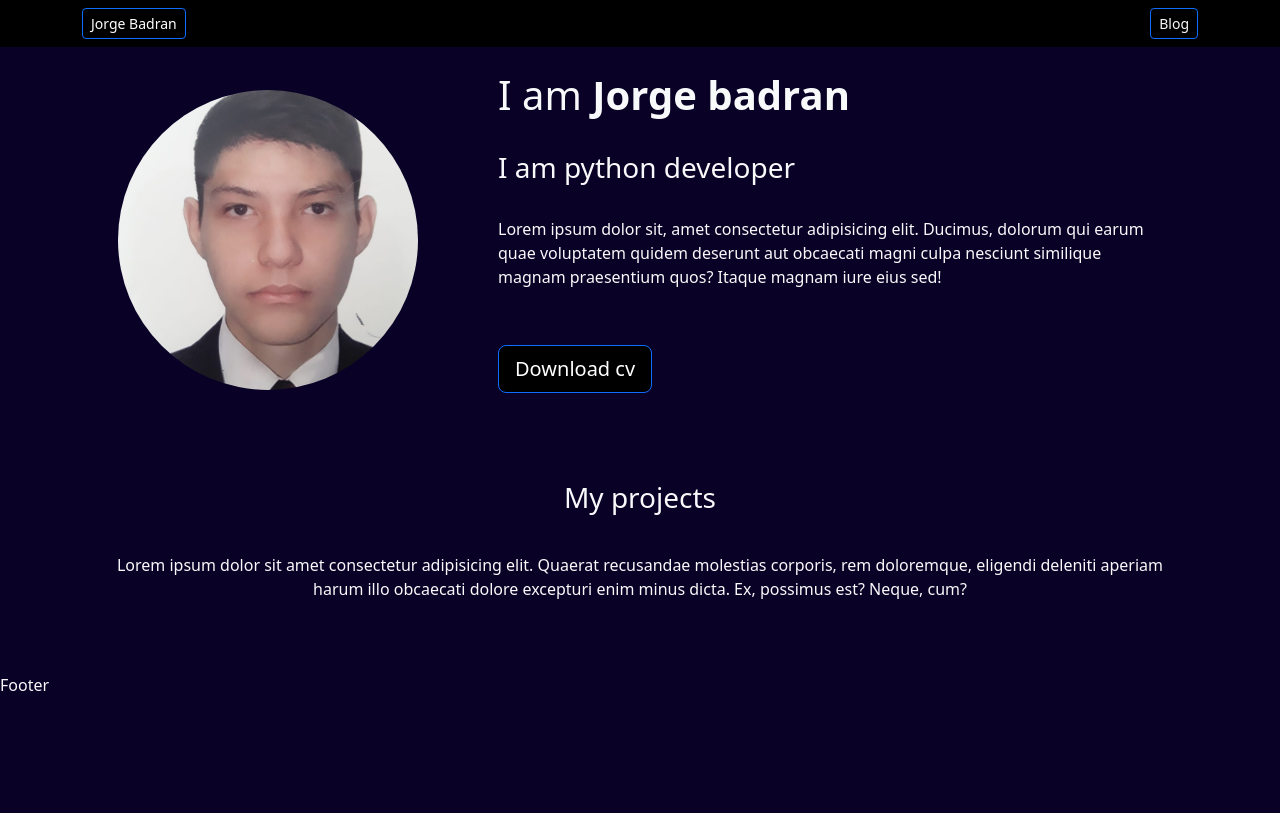
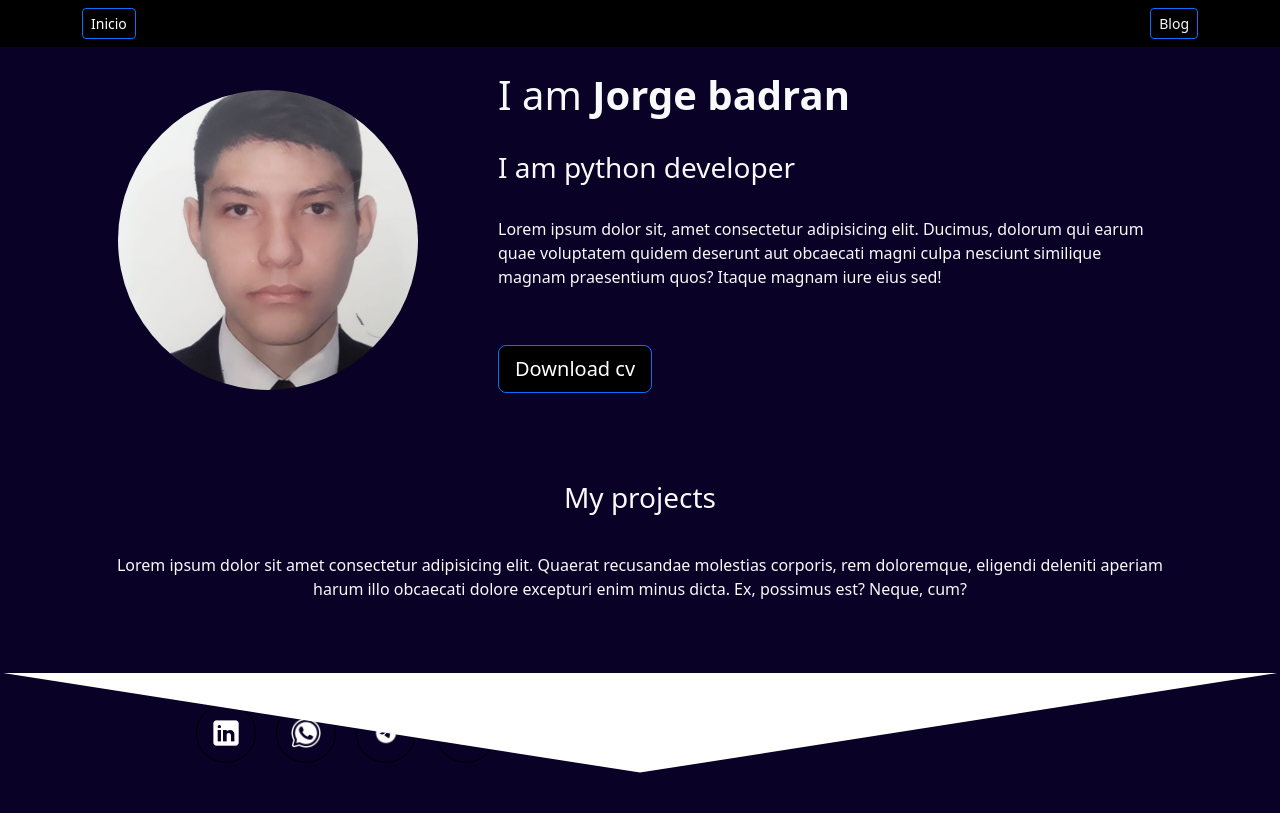
Before and after one commit to JorgeBadran/Portafolio, a Django app: page / in a window 1280 px wide. Before the commit the page ends 691 px from the top, so only its background shows below. Run offline with Django 4.2, Linux system fonts and the light colour scheme; data that the repository does not hold is empty.

Commit message:
Agrego footer de la pagina

```diff
--- a/portafolio/static/main.css
+++ b/portafolio/static/main.css
@@ -16,3 +16,74 @@ header {
 .text-container {
     padding: 0 2rem;
 }
+
+/* Footer */
+
+.footer{
+    position: relative;
+    --padding-container: 160px 0 50px ;
+
+}
+
+
+.footer::before{
+    content: "";
+    position: absolute;
+    width: 100%;
+    height: 100px;
+    background: #fff;
+    top: 0;
+    left: 0;
+    clip-path: polygon(0 0, 100% 0, 50% 100%);
+
+}
+
+.footer__contact{
+    display: grid;
+    grid-template-columns: repeat(2, 1fr);
+    gap: 20px;
+    place-items: center;
+    margin-bottom: 30px;
+}
+
+.footer__copy{
+    margin: 20px 0;
+    font-weight: 300;
+}
+
+.footer__social{
+    display: flex;
+    padding-top: 30px;
+    flex-wrap: wrap;
+}
+
+.footer__link{
+    width: 60px;
+    height: 60px;
+    border: 1px solid #000;
+    border-radius: 50%;
+    margin-right: 20px;
+    margin-bottom: 20px;
+    display: flex;
+    justify-content: center;
+    align-items: center;
+}
+
+.footer__icon{
+    width: 30px;
+}
+
+
+.footer__picture{
+    margin: 0;
+}
+
+.footer__img{
+    width: 100%;
+}
+
+.footer__copyright{
+    padding-top: 30px;
+    border-top: 2px solid #918484;
+    text-align: center;
+}
--- a/portafolio/templates/layout.html
+++ b/portafolio/templates/layout.html
@@ -15,15 +15,19 @@
     </head>
     <body class="text-light" >
 
-        {% include "partials/navbar.html" %}
+        <main>
+            {% include "partials/navbar.html" %}
+            <div class="container p-4">
+                {% block content %}
+                {% endblock content %}
+            </div>
+        </main>
 
-        <div class="container p-4">
-            {% block content %}
-            {% endblock content %}
+        <footer>
+            {% include "partials/footer.html" %}
+        </footer>
+
+        <div>
         </div>
-
-        <footer>Footer</footer>
-
-
     </body>
 </html>
--- a/portafolio/templates/partials/footer.html
+++ b/portafolio/templates/partials/footer.html
@@ -0,0 +1,38 @@
+{% load static %}
+
+
+{% block footer %}
+
+<div class="footer">
+    <div class="footer__container container">
+
+        <div class="footer__contact">
+            <div class="footer__texts">
+
+                <div class="footer__social">
+                    <a href="https://acortar.link/8L2zLI" class="footer__link">
+                       <img src="{% static 'portafolio/logos/icons8-linkedin-50.png' %}" class="footer__icon">
+                    </a>
+                    <a href="https://wa.link/ovfy98" class="footer__link">
+                       <img src="{% static 'portafolio/logos/icons8-whatsapp-64.png' %}" class="footer__icon">
+                    </a>
+                    <a href="https://t.me/JorgeBadran" class="footer__link">
+                       <img src="{% static 'portafolio/logos/icons8-telegram-64.png' %}" class="footer__icon">
+                    </a>
+                    <a href="https://github.com/JorgeBadran" class="footer__link">
+                       <img src="{% static 'portafolio/logos/icons8-github-64.png' %}" class="footer__icon">
+                    </a>
+                </div>
+            </div>
+        </div>
+    </div>
+</div>
+
+{% endblock footer %}
+<!--
+</a>
+<a href="https://github.com/JorgeBadran" class="">
+    <img src="{% static 'portafolio/logos/icon' %}" alt="">
+
+</a>
+-->
--- a/portafolio/templates/partials/navbar.html
+++ b/portafolio/templates/partials/navbar.html
@@ -2,7 +2,7 @@
 
 <nav class="navbar navbar-expand-lg bg-black">
   <div class="container">
-    <a class="btn btn-primary btn-sm bg-black" href="/">Jorge Badran</a>
+    <a class="btn btn-primary btn-sm bg-black" href="/">Inicio</a>
     <button class="navbar-toggler" type="button" data-bs-toggle="collapse" data-bs-target="#navbarNav" aria-controls="navbarNav" aria-expanded="false" aria-label="Toggle navigation">
       <span class="navbar-toggler-icon"></span>
     </button>
```
Also changed, not shown: portafolio/static/portafolio/logos/icons8-github-64.png (added), portafolio/static/portafolio/logos/icons8-github.svg (added), portafolio/static/portafolio/logos/icons8-linkedin-50.png (added), portafolio/static/portafolio/logos/icons8-telegram-64.png (added), portafolio/static/portafolio/logos/icons8-whatsapp-64.png (added).
